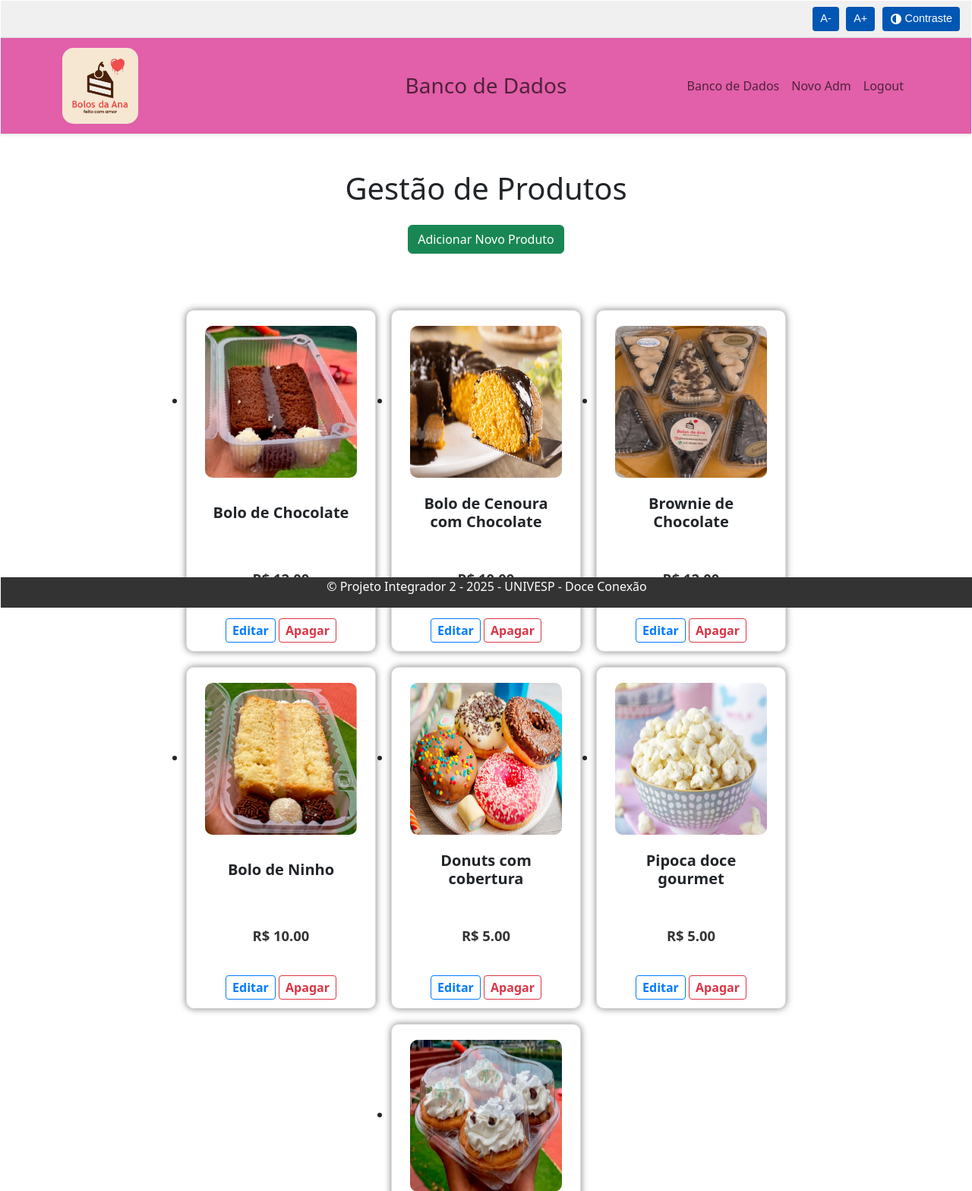
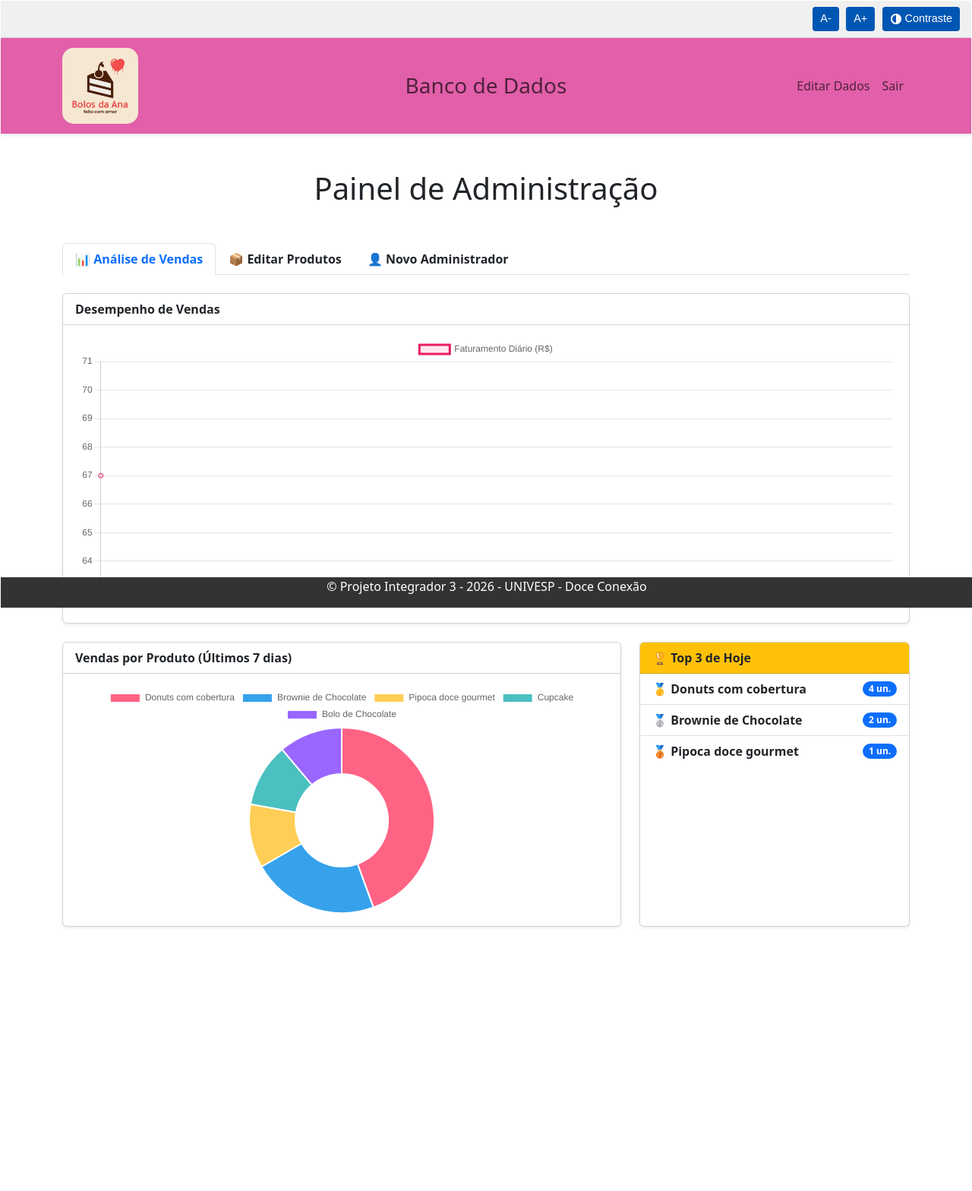
Before and after one commit to Ivaniccs/PI, a Flask app: page /admin in a window 1280 px wide. Shown: the top 1568 px of the page at 76% size. After the commit the page ends 1221 px from the top, so only its background shows below. Run offline with Flask 3, Linux system fonts and the light colour scheme; a user stored in the database is signed in; data comes from the database, SQL or seed files in the repository; both versions use the stored data as it was after the commit; parts of the project's set-up code (start-up, migrations or seed data) failed here and were passed over.

Commit message:
Organizado edição do BD por abas
Organização do BD por abas e atualizado rodapé das paginas para PI3

```diff
--- a/app.py
+++ b/app.py
@@ -299,11 +299,22 @@ def create_app():
             return jsonify({'success': False, 'error': str(e)}), 500
 
     # ROTAS DE ADMINISTRAÇÃO (PROTEGIDAS)
-    @app.route('/admin')
+    @app.route('/admin', methods=['GET', 'POST'])
     @login_required
     def admin():
         produtos = Produto.query.all()
-        return render_template('admin.html', produtos=produtos)
+        form = RegistrationForm() # Instancia o seu formulário do WTF
+
+        # Se o formulário da aba "Novo Adm" for enviado e for válido
+        if form.validate_on_submit():
+            user = User(username=form.username.data)
+            user.set_password(form.password.data)
+            db.session.add(user)
+            db.session.commit()
+            flash(f'Novo administrador "{user.username}" cadastrado com sucesso!', 'success')
+            return redirect(url_for('admin')) # Recarrega a página do admin
+
+        return render_template('admin.html', produtos=produtos, form=form)
 
     @app.route('/novo_produto', methods=['GET', 'POST'])
     @login_required
--- a/templates/admin.html
+++ b/templates/admin.html
@@ -1,23 +1,75 @@
 {% extends "base_bd.html" %}
 
-{% block title %}Gestão de Produtos - Admin - Bolos da Ana{% endblock %}
+{% block title %}Painel de Administração - Bolos da Ana{% endblock %}
 
 {% block content %}
 
 <main role="main" class="container my-5">
 
-    <h1 class="text-center">Gestão de Produtos</h1>
+    <h1 class="text-center mb-5">Painel de Administração</h1>
 
-    <div class="text-center my-4">
-        <a class="btn btn-success"
-           href="{{ url_for('novo_produto') }}">Adicionar Novo Produto</a>
+    <ul class="nav nav-tabs mb-4" id="adminTabs" role="tablist">
+        <li class="nav-item" role="presentation">
+            <button class="nav-link active fw-bold text-primary" id="dashboard-tab" data-bs-toggle="tab" data-bs-target="#dashboard" type="button" role="tab" aria-selected="true">
+                📊 Análise de Vendas
+            </button>
+        </li>
+        <li class="nav-item" role="presentation">
+            <button class="nav-link fw-bold text-dark" id="banco-tab" data-bs-toggle="tab" data-bs-target="#banco" type="button" role="tab" aria-selected="false">
+                📦 Editar Produtos
+            </button>
+        </li>
+        <li class="nav-item" role="presentation">
+            <button class="nav-link fw-bold text-dark" id="novo-adm-tab" data-bs-toggle="tab" data-bs-target="#novo-adm" type="button" role="tab" aria-selected="false">
+                👤 Novo Administrador
+            </button>
+        </li>
+    </ul>
+
+    <div class="tab-content" id="adminTabsContent">
+
+        <div class="tab-pane fade show active" id="dashboard" role="tabpanel">
+
+            <div class="card mb-4 shadow-sm">
+                <div class="card-header bg-white fw-bold">Desempenho de Vendas</div>
+                <div class="card-body">
+                    <canvas id="graficoVendas" height="100"></canvas>
+                </div>
+            </div>
+
+            <div class="row mt-4">
+                <div class="col-md-8">
+                    <div class="card h-100 shadow-sm">
+                        <div class="card-header bg-white fw-bold">Vendas por Produto (Últimos 7 dias)</div>
+                        <div class="card-body">
+                            <div style="height: 300px; display: flex; justify-content: center;">
+                                <canvas id="graficoProdutosSemana"></canvas>
+                            </div>
+                        </div>
+                    </div>
+                </div>
+
+                <div class="col-md-4">
+                    <div class="card h-100 shadow-sm">
+                        <div class="card-header bg-warning text-dark fw-bold">🏆 Top 3 de Hoje</div>
+                        <ul class="list-group list-group-flush" id="listaTop3">
+                            <li class="list-group-item text-muted">Carregando ranking...</li>
+                        </ul>
+                    </div>
+                </div>
+            </div>
+        </div>
+
+        <div class="tab-pane fade" id="banco" role="tabpanel">
+
+            <div class="d-flex justify-content-between align-items-center mb-4">
+                <h2>Gestão de Produtos</h2>
+                <a class="btn btn-success" href="{{ url_for('novo_produto') }}">Adicionar Novo Produto</a>
             </div>
 
             <ul class="produtos">
                 {% for produto in produtos %}
-
                 <li class="produto">
-
                     <img src="{{ produto.imagem }}" alt="Foto de {{ produto.nome }}">
 
                     <div class="nome_produto">
@@ -41,16 +93,67 @@
                 </li>
                 {% endfor %}
             </ul>
+        </div>
 
-    <div class="card mb-4">
-        <div class="card-header">Desempenho de Vendas</div>
+        <div class="tab-pane fade" id="novo-adm" role="tabpanel">
+            <div class="card shadow-sm" style="max-width: 500px; margin: 0 auto;">
+                <div class="card-header bg-primary text-white fw-bold">
+                    Cadastrar Novo Administrador
+                </div>
                 <div class="card-body">
-            <canvas id="graficoVendas" height="100"></canvas>
+                    <form action="{{ url_for('admin') }}" method="POST" novalidate>
+                        {{ form.hidden_tag() }} <div class="mb-3">
+                            {{ form.username.label(class="form-label") }}
+                            {{ form.username(class_="form-control") }}
+                            {% if form.username.errors %}
+                                <div class="text-danger small mt-1">
+                                    {% for error in form.username.errors %}
+                                        <span>{{ error }}</span>
+                                    {% endfor %}
+                                </div>
+                            {% endif %}
+                        </div>
+
+                        <div class="mb-3">
+                            {{ form.password.label(class="form-label") }}
+                            {{ form.password(class_="form-control") }}
+                            {% if form.password.errors %}
+                                <div class="text-danger small mt-1">
+                                    {% for error in form.password.errors %}
+                                        <span>{{ error }}</span>
+                                    {% endfor %}
+                                </div>
+                            {% endif %}
+                        </div>
+
+                        <div class="mb-4">
+                            {{ form.password2.label(class="form-label") }}
+                            {{ form.password2(class_="form-control") }}
+                            {% if form.password2.errors %}
+                                <div class="text-danger small mt-1">
+                                    {% for error in form.password2.errors %}
+                                        <span>{{ error }}</span>
+                                    {% endfor %}
+                                </div>
+                            {% endif %}
+                        </div>
+
+                        <div class="d-grid">
+                            {{ form.submit(class_="btn btn-primary btn-lg fw-bold") }}
+                        </div>
+                    </form>
+                </div>
             </div>
         </div>
 
+    </div>
+
+    <script src="https://cdn.jsdelivr.net/npm/bootstrap@5.3.0/dist/js/bootstrap.bundle.min.js"></script>
+
     <script src="https://cdn.jsdelivr.net/npm/chart.js"></script>
+
     <script>
+        // 1. Gráfico de Faturamento Diário
         fetch('/admin/dados-vendas')
             .then(res => res.json())
             .then(data => {
@@ -63,41 +166,18 @@
                             data: data.valores,
                             borderColor: '#e91e63',
                             fill: true,
-                            backgroundColor: 'rgba(233, 30, 99, 0.1)'
+                            backgroundColor: 'rgba(233, 30, 99, 0.1)',
+                            tension: 0.3 // Deixa a linha mais arredondada
                         }]
                     }
                 });
             });
-    </script>
 
-    <div class="row mt-4">
-        <div class="col-md-8">
-            <div class="card h-100">
-                <div class="card-header">Vendas por Produto (Últimos 7 dias)</div>
-                <div class="card-body">
-                    <div style="height: 300px; display: flex; justify-content: center;">
-                        <canvas id="graficoProdutosSemana"></canvas>
-                    </div>
-                </div>
-            </div>
-        </div>
-
-        <div class="col-md-4">
-            <div class="card h-100">
-                <div class="card-header bg-warning text-dark fw-bold">🏆 Top 3 de Hoje</div>
-                <ul class="list-group list-group-flush" id="listaTop3">
-                    <li class="list-group-item text-muted">Carregando ranking...</li>
-                </ul>
-            </div>
-        </div>
-    </div>
-
-    <script>
-        // Busca os dados da nova rota
+        // 2. Gráfico de Produtos da Semana e Top 3 Diário
         fetch('/admin/dados-produtos')
             .then(res => res.json())
             .then(data => {
-                // 1. Renderiza o Gráfico da Semana
+                // Gráfico de Rosca
                 if (data.semana.labels.length > 0) {
                     new Chart(document.getElementById('graficoProdutosSemana'), {
                         type: 'doughnut',
@@ -105,28 +185,25 @@
                             labels: data.semana.labels,
                             datasets: [{
                                 data: data.semana.quantidades,
-                                // Cores variadas para os pedaços do gráfico
-                                backgroundColor: [
-                                    '#FF6384', '#36A2EB', '#FFCE56', '#4BC0C0', '#9966FF', '#FF9F40'
-                                ]
+                                backgroundColor: ['#FF6384', '#36A2EB', '#FFCE56', '#4BC0C0', '#9966FF', '#FF9F40']
                             }]
                         },
                         options: { maintainAspectRatio: false }
                     });
                 }
 
-                // 2. Renderiza a Lista do Top 3
+                // Lista de Ranking Top 3
                 const listaTop3 = document.getElementById('listaTop3');
-                listaTop3.innerHTML = ''; // Limpa o "Carregando..."
+                listaTop3.innerHTML = '';
 
                 if (data.top3.length === 0) {
-                    listaTop3.innerHTML = '<li class="list-group-item">Nenhuma venda registrada hoje ainda.</li>';
+                    listaTop3.innerHTML = '<li class="list-group-item py-3 text-center text-muted">Nenhuma venda registrada hoje.</li>';
                 } else {
                     const medalhas = ['🥇', '🥈', '🥉'];
                     data.top3.forEach((item, index) => {
                         listaTop3.innerHTML += `
-                            <li class="list-group-item d-flex justify-content-between align-items-center">
-                                <span>${medalhas[index]} ${item.nome}</span>
+                            <li class="list-group-item d-flex justify-content-between align-items-center py-2">
+                                <span class="fw-bold">${medalhas[index] || ''} ${item.nome}</span>
                                 <span class="badge bg-primary rounded-pill">${item.quantidade} un.</span>
                             </li>
                         `;
--- a/templates/base.html
+++ b/templates/base.html
@@ -90,7 +90,7 @@
     <script src="{{ url_for('static', filename='js/acessibilidade.js') }}"></script>
 
     <footer>
-        <p>&copy; Projeto Integrador 2 - 2025 - UNIVESP - Doce Conexão</p>
+        <p>&copy; Projeto Integrador 3 - 2026 - UNIVESP - Doce Conexão</p>
     </footer>
 
 </body>
--- a/templates/base_bd.html
+++ b/templates/base_bd.html
@@ -52,14 +52,15 @@
             <div class="collapse navbar-collapse" id="navbarNav">
                 <ul class="navbar-nav ms-auto">
                     {% if current_user.is_authenticated %}
+
                         <li class="nav-item">
-                            <a class="nav-link" href="{{ url_for('admin') }}">Banco de Dados</a>
+                            <a class="nav-link" href="{{ url_for('admin') }}">Editar Dados</a>
                         </li>
-                        <li class="nav-item">
+                <!--    <li class="nav-item">
                             <a class="nav-link" href="{{ url_for('register') }}">Novo Adm</a>
                         </li>
-                        <li class="nav-item">
-                            <a class="nav-link" href="{{ url_for('logout') }}">Logout</a>
+                -->        <li class="nav-item">
+                            <a class="nav-link" href="{{ url_for('logout') }}">Sair</a>
                         </li>
                     {% else %}
                         <li class="nav-item">
@@ -78,7 +79,7 @@
     <script src="{{ url_for('static', filename='js/acessibilidade.js') }}"></script>
 
     <footer>
-        <p>&copy; Projeto Integrador 2 - 2025 - UNIVESP - Doce Conexão</p>
+        <p>&copy; Projeto Integrador 3 - 2026 - UNIVESP - Doce Conexão</p>
     </footer>
 
 </body>
```
Also changed, not shown: templates/analise_vendas.html (added, +106 -0 lines), instance/bolos_da_ana.db. Lines whose indentation alone changed are shown as unchanged.
